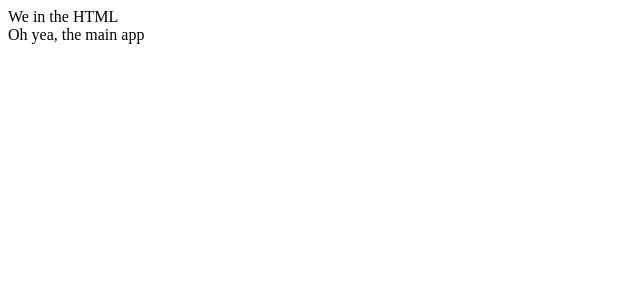
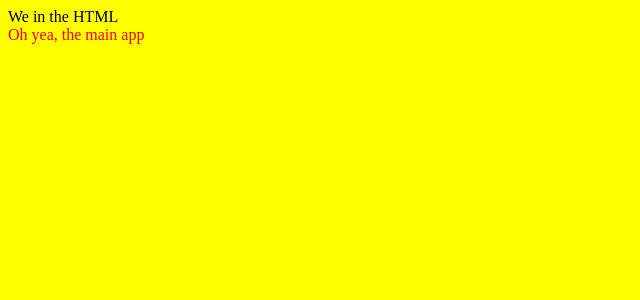
Before and after one commit to ChesterHub/CriticalMass, a React app: page / in a window 1280 px wide. Shown: the top 300 px of the page, without its empty margins (0-640 px from the left). Built offline with nearby package versions, Linux system fonts and the light colour scheme.

Commit message:
add style loader

```diff
--- a/components/App.jsx
+++ b/components/App.jsx
@@ -3,13 +3,21 @@ import React, {Component} from 'react'
 export default class App extends Component {
 	constructor(props) {
 		super(props)
+		this.state = {
+			selectedCity: ""
+		}
+		this.changeCity = this.changeCity.bind(this)
+	}
+	changeCity(selectedCity) {
+		this.setState({
+			selectedCity
+		})
 	}
 	render() {
 		let data = JSON.parse(this.props.data)
 		console.log("this.props", this.props)
 		return (
-			<div>
-
+			<div className="main-app">
 				Oh yea, the main app
 			</div>
 		)
--- a/index.js
+++ b/index.js
@@ -1,5 +1,7 @@
 import React from 'react'
 import {render} from 'react-dom'
+
+import './styles/app.css'
 
 import App from './components/App.jsx'
 import {data} from './navigation.js'
--- a/package.json
+++ b/package.json
@@ -16,7 +16,10 @@
     "@babel/core": "^7.9.0",
     "@babel/preset-env": "^7.9.0",
     "@babel/preset-react": "^7.9.4",
-    "webpack": "^3.8.1",
+    "babel-loader": "^8.1.0",
+    "css-loader": "^3.4.2",
+    "style-loader": "^1.1.3",
+    "webpack": "^3.12.0",
     "webpack-cli": "^3.3.11",
     "webpack-dev-server": "^2.9.1"
   },
--- /dev/null
+++ b/styles/app.css
@@ -0,0 +1,11 @@
+body {
+	height: 100vh;
+	width: 100vw;
+	background-color: yellow;
+}
+.main-app {
+	color: red;
+}
+.main-app:hover {
+	color: blue;
+}
--- a/webpack.config.js
+++ b/webpack.config.js
@@ -14,6 +14,10 @@ module.exports = {
             {
                 test: /\.html$/,
                 loader: 'file-loader?name=[name].[ext]',
+            },
+            {
+              test:/\.(s*)css$/,
+              use:['style-loader','css-loader']
             },
             {
                 test: /\.jsx?$/,
```
